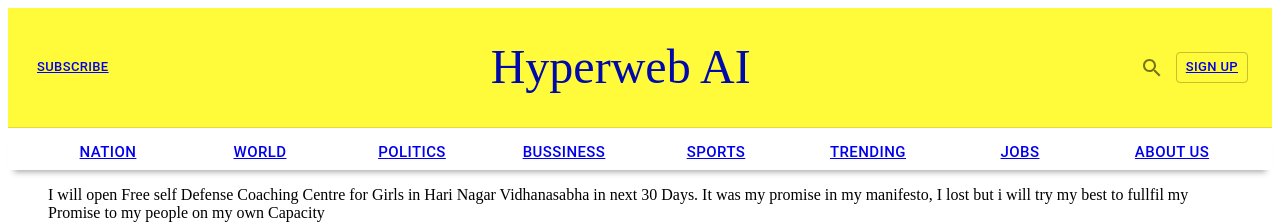
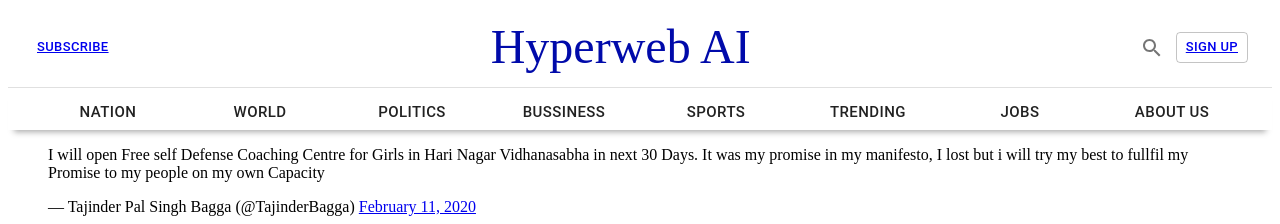
Before and after one commit to dheerajmpai/mui-templates, a Next.js app: page / in a window 1280 px wide. Shown: the top 224 px of the page. Built offline with nearby package versions, Linux system fonts and the light colour scheme.

Commit message:
Rectified NavBar

```diff
--- /dev/null
+++ b/components/heads.js
@@ -0,0 +1,19 @@
+import Head from 'next/head'
+export const Heads = () => {
+    var thisIsMyCopy = '<iframe width="560" height="315" src="https://www.youtube.com/embed/ZS3O0OOn0a0" frameborder="0" allow="accelerometer; autoplay; encrypted-media; gyroscope; picture-in-picture" allowfullscreen></iframe>';
+    var thisIsMyCopy2 = '<!-- Global site tag (gtag.js) - Google Analytics --><script async src="https://www.googletagmanager.com/gtag/js?id=UA-127071484-15"></script>';
+
+    var thisIsMyCopy3 = "<script>  window.dataLayer = window.dataLayer || [];  function gtag(){dataLayer.push(arguments);}  gtag('js', new Date());  gtag('config', 'UA-127071484-15');</script>";
+
+    return (
+        <Head>
+            <title>Bong Bong</title>
+            <div className="content" dangerouslySetInnerHTML={{ __html: thisIsMyCopy2 }}></div>
+            <div className="content" dangerouslySetInnerHTML={{ __html: thisIsMyCopy3 }}></div>
+        </Head>
+    )
+
+
+
+
+}
--- a/components/nav2.js
+++ b/components/nav2.js
@@ -12,8 +12,8 @@
 import DesktopHeader from './nav';
 import MobileDrawer from './draw1';
 import Hidden from '@material-ui/core/Hidden';
-import { DesktopHeader1, DesktopHeader2 } from './nav3';
-
+import {DesktopHeader1, DesktopHeader2 } from './nav3';
+import {Heads} from './heads';
 
 const useStyles = makeStyles(theme => ({
   toolbar: {
@@ -46,13 +46,13 @@
   // const isRetina = useMediaQuery({ query: '(min-resolution: 2dppx)' })
 
   //  const { sections, title } = props;
-  const title = 'News Now'
+  // const title = 'News Now'
   return (
     <React.Fragment >
       {/* {mobOrDesktop} */}
       {/* <MobileDrawer/> */}
       {/* <DesktopHeader /> */}
-
+      <Heads/>
       <Hidden xsDown implementation="css">
 
         {/* <DesktopHeader1 /> */}
--- a/components/nav3.js
+++ b/components/nav3.js
@@ -49,8 +49,10 @@
     <AppBar position='sticky' style={{ boxShadow: '0 8px 6px -6px #AAAAAA', background: '#FFFFFF', height: '42px' }} >
       <Toolbar component="nav" variant="dense" className={classes.toolbarSecondary}>
         {sections.map(section => (
-          <Button size='large' disableRipple fullWidth disableFocusRipple variant='text'>
-            <Link
+          <Link href={section.url}>
+            {/* disableRipple */}
+          <Button size='large'  fullWidth disableFocusRipple variant='text'>
+            <mLink
               color="inherit"
               noWrap
               key={section.title}
@@ -59,8 +61,10 @@
               className={classes.toolbarLink}
             >
               {section.title}
-            </Link>
+
+            </mLink>
           </Button>
+          </Link>
         ))}
         {/*<Link href='/about'>Know about us</Link>*/}
       </Toolbar>
@@ -72,8 +76,8 @@
   const classes = useStyles();
   return (
     <React.Fragment >
-      <AppBar position='static' style={{ background: '#FFFB3A', height: '120px', color: 'red', boxShadow: '0 3px 5px #FFFFFF' }} >
-        <Toolbar className={classes.toolbar} style={{ height: '120px', color: 'red' }}>
+      <AppBar position='static' style={{ background: '#FFFFFF', height: '80px', color: 'red', boxShadow: '0 3px 5px #FFFFFF' }} >
+        <Toolbar className={classes.toolbar} style={{ height: '80px', color: 'red' }}>
           <Button size="small"> <Link href='/signup'>  Subscribe</Link></Button>
           <Typography
             component="h2"
```
Also changed, not shown: pages/index.js (+5 -6 lines), 1 other file (tests, documents, lock files or other folders).
